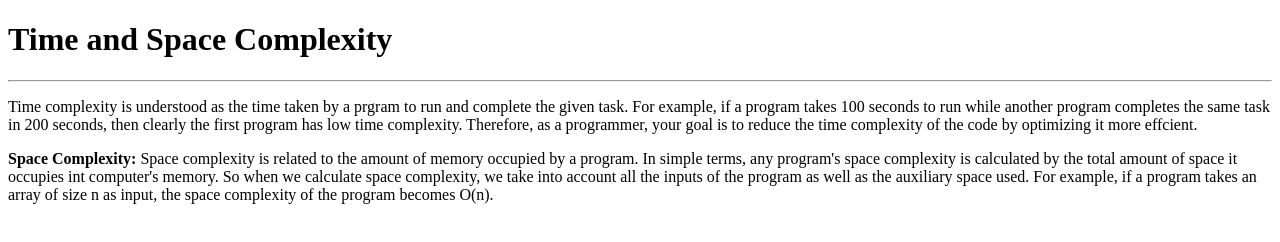
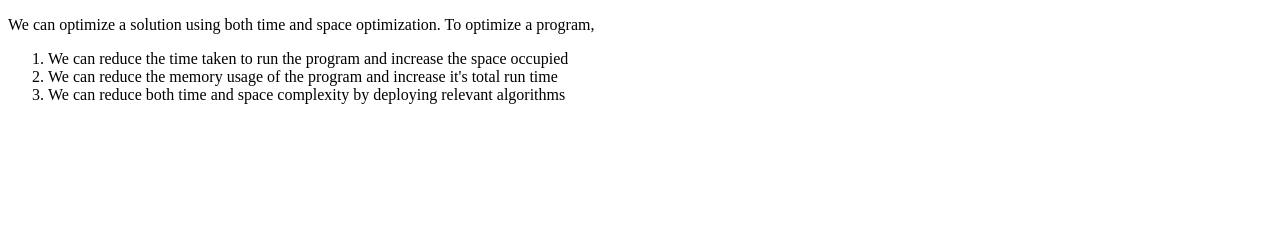
Before and after one commit to acciojob/time-and-space-complexity-Anirudha7221, a website: page main.html in a window 1280 px wide. Drawn offline with Linux system fonts and the light colour scheme.

Commit message:
created a submission

```diff
--- a/main.html
+++ b/main.html
@@ -8,14 +8,13 @@
 
 <body>
 	<!-- the entire body must be written by student -->
-	<header><h1>Time and Space Complexity</h1></header>
-	<hr>
-	<div>
-	<p>Time complexity is understood as the time taken by a prgram to run and complete the given task. For example, if a program takes 100 seconds to run while another program completes the same task in 200 seconds, then clearly the first program has low time complexity. Therefore, as a programmer, your goal is to reduce the time complexity of the code by optimizing it more effcient.</p
-	</div>
-	<div>
-	<p><b>Space Complexity:</b> Space complexity is related to the amount of memory occupied by a program. In simple terms, any program's space complexity is calculated by the total amount of space it occupies int computer's memory. So when we calculate space complexity, we take into account all the inputs of the program as well as the auxiliary space used. For example, if a program takes an array of size n as input, the space complexity of the program becomes O(n).</p>
-	</div>
+	<p>We can optimize a solution using both time and space optimization. To optimize a program,</p>
+
+   <ol>
+    <li>We can reduce the time taken to run the program and increase the space occupied</li>
+    <li>We can reduce the memory usage of the program and increase it's total run time</li>
+    <li>We can reduce both time and space complexity by deploying relevant algorithms</li>
+   </ol>
     <script type="text/javascript" src="./script.js">
 </script>
 
```
